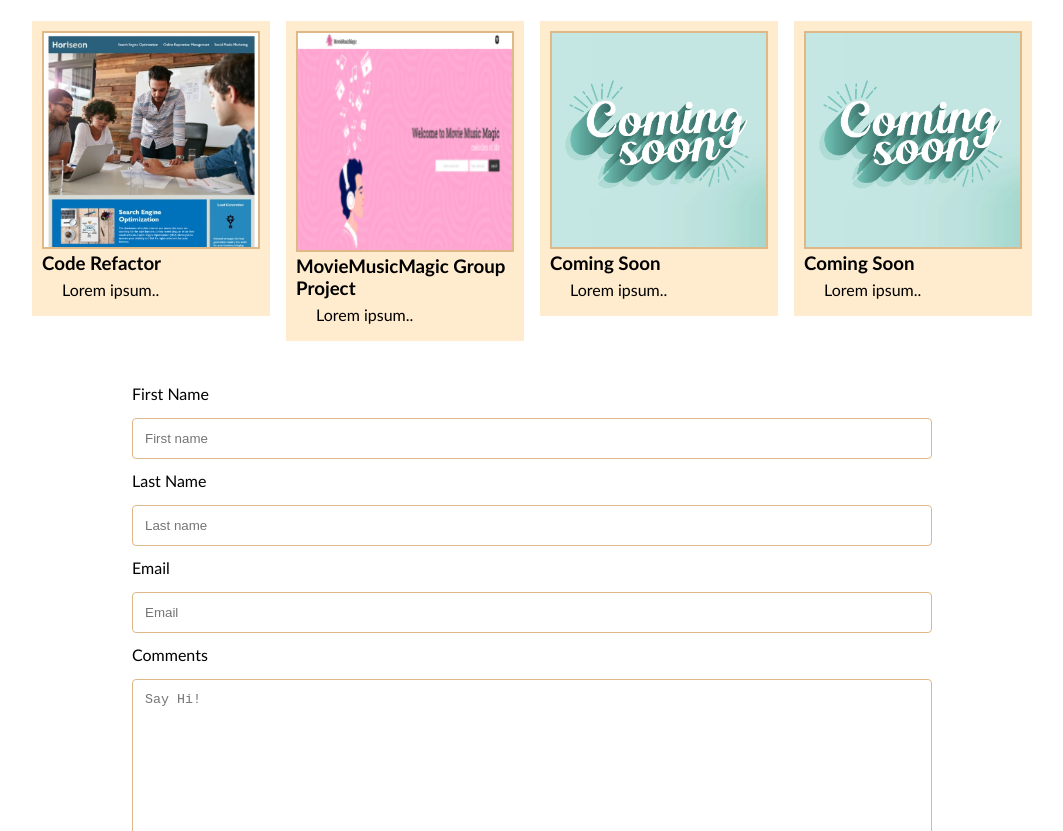
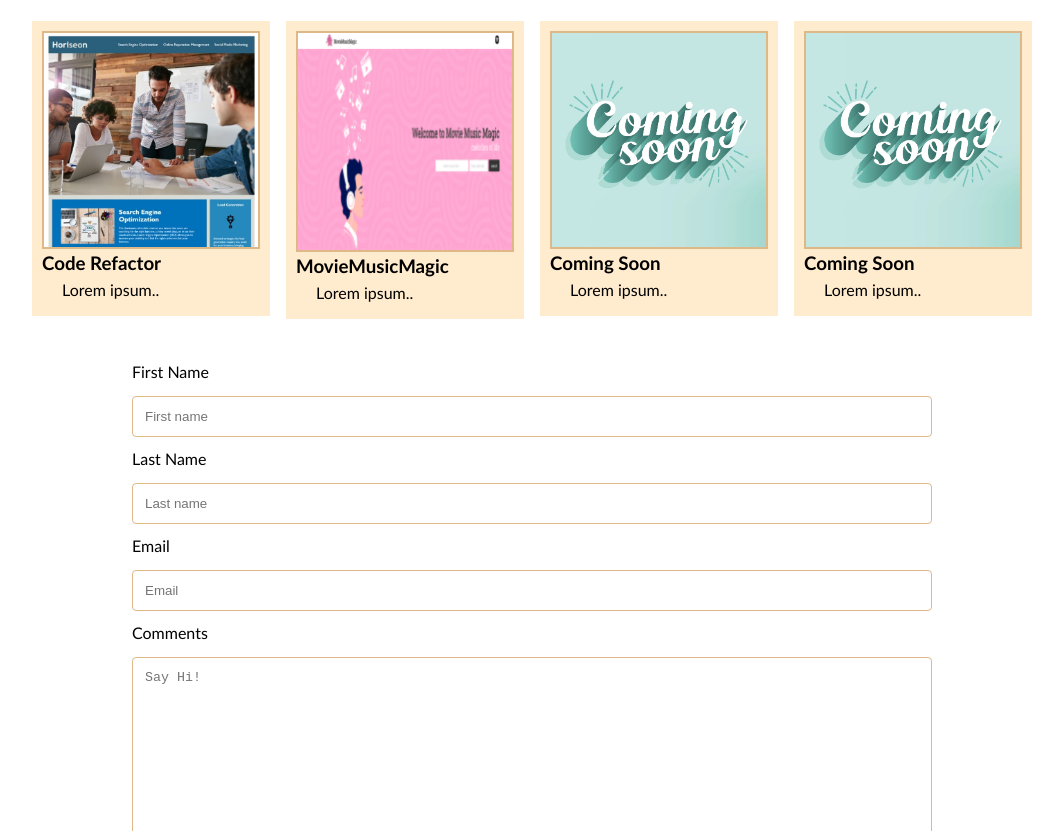
Before and after one commit to BDJS0033/Portfolio, a plain HTML site: page index.html in a window 1280 px wide. Shown: the part 1227-2058 px from the top of the page, without its empty margins (108-1171 px from the left). Drawn offline with Linux system fonts and the light colour scheme.

Commit message:
corrected link anchor

```diff
--- a/index.html
+++ b/index.html
@@ -74,9 +74,9 @@
 <!-- First Place Holder -->
 <div class="column">
     <div class="content">
-      <a href="https://h0rsesh0e.github.io/movieMusicMagic/" target="_blank" title="MovieMusicMagic"></a>
-      <img src="./assets/images/searchpage.png" alt="Group Project" style="width:100%"></a>
-      <h3>MovieMusicMagic Group Project</h3>
+      <a href="https://h0rsesh0e.github.io/movieMusicMagic/" taget="_blank" title="MovieMusicMagic">
+      <img src="./assets/images/searchpage.png" alt="First Group Project" style="width:100%"></a>
+      <h3>MovieMusicMagic</h3>
       <p>Lorem ipsum..</p>
     </div>
   </div>
```
